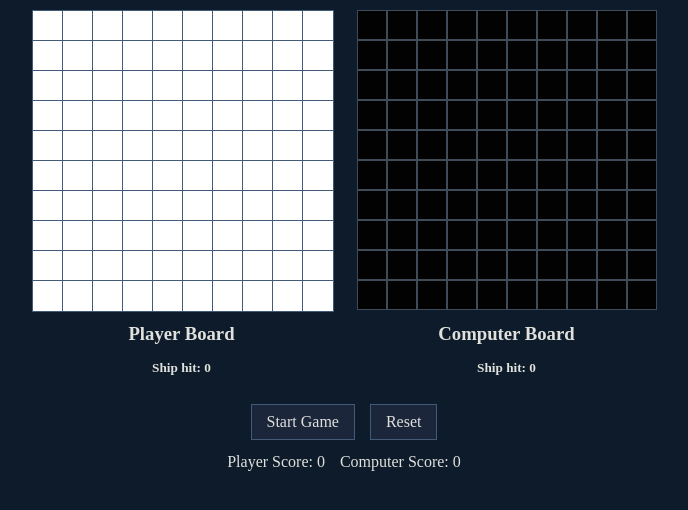
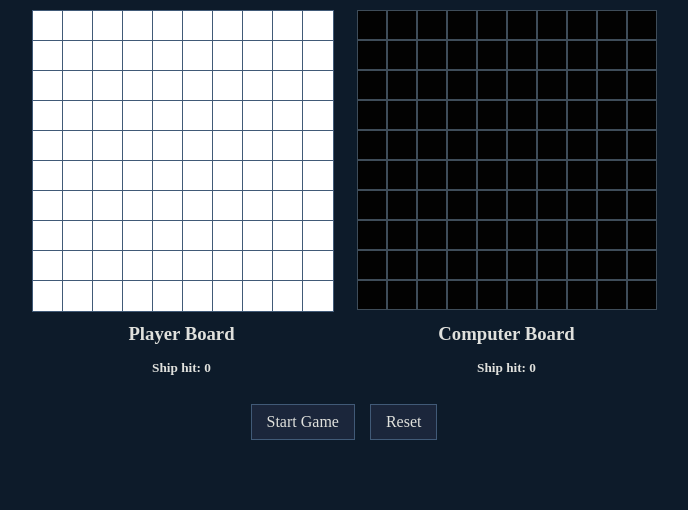
Before and after one commit to CeeZ-11/Odin-Project-Battleship, a website with bundled scripts: page index.html in a window 1280 px wide. Shown: the part 74-584 px from the top of the page, without its empty margins (296-984 px from the left). Built offline with nearby package versions, Linux system fonts and the light colour scheme.

Commit message:
:fire: remove scoreboard

```diff
--- a/index.html
+++ b/index.html
@@ -29,10 +29,6 @@
           <button id="start">Start Game</button>
           <button id="reset">Reset</button>
         </div>
-        <div id="scoreboard">
-          <p>Player Score: <span id="playerScore">0</span></p>
-          <p>Computer Score: <span id="computerScore">0</span></p>
-        </div>
       </div>
     </div>
   </body>
```
